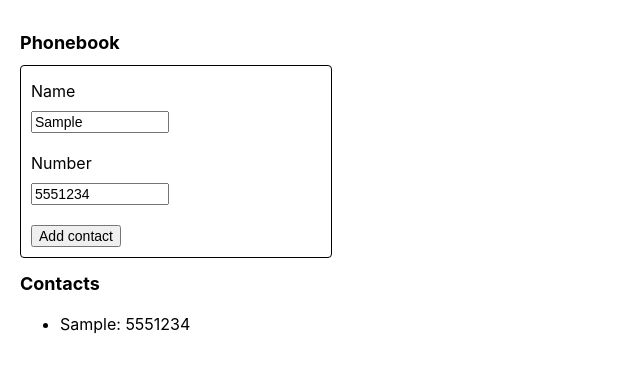
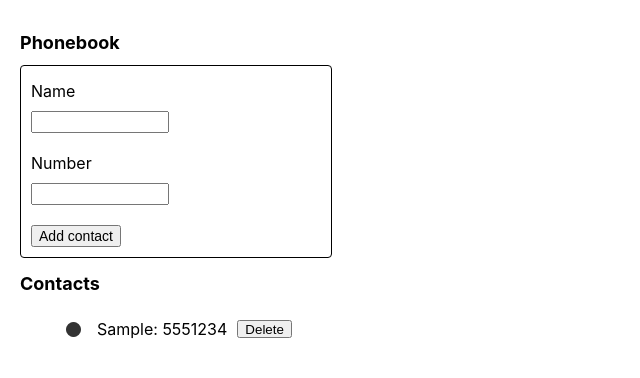
Before and after one commit to YehorBondarenko96/goit-react-hw-02-phonebook, a React (Create React App) app: page / in a window 1280 px wide. Both pictures are taken after typing "Sample", "5551234" into the empty fields and a click on the button "Add contact". Shown: the top 378 px of the page, without its empty margins (0-640 px from the left). Built offline with nearby package versions, Linux system fonts and the light colour scheme.

Commit message:
4.0.0-14.12.23

```diff
--- a/src/components/App.jsx
+++ b/src/components/App.jsx
@@ -14,10 +14,11 @@ export class App extends Component {
     const contactsInState = this.state.contacts;
     if(!contactsInState.some(contact => contact.name === newName)){
       this.setState((state) => ({
-        // name: [...state.name, newName],
           contacts: [...state.contacts,
           {id: nanoid(), name: newName, number: newNumb}]
         }))
+    } else{
+      alert(`${newName} is already in contacts.`)
     }};
 
   render(){
@@ -34,13 +35,14 @@ export class App extends Component {
       <div>
   <h1 className={css.phonebook}>Phonebook</h1>
   <ContactForm
-  // dataState={this.state}
   updateState={this.updateState}
   />
 
   <h2 className={css.contacts}>Contacts</h2>
   {/* <Filter ... /> */}
-  <ContactList dataContact={this.state}/>
+  <ContactList
+  dataContact={this.state}
+  />
 </div>
     </div>
   )}
--- a/src/components/ContactForm/ContactForm.jsx
+++ b/src/components/ContactForm/ContactForm.jsx
@@ -7,7 +7,8 @@ export class ContactForm extends Component {
         evt.preventDefault();
         const newName = evt.currentTarget.elements.name.value;
         const newNumb = evt.currentTarget.elements.number.value
-        this.props.updateState(newName, newNumb)
+        this.props.updateState(newName, newNumb);
+        evt.currentTarget.reset();
     };
 
 
--- a/src/components/ContactList/ContactList.jsx
+++ b/src/components/ContactList/ContactList.jsx
@@ -3,11 +3,12 @@ import css from '../Styles.module.css';
 export const ContactList = ({dataContact}) => {
     const contacts = dataContact.contacts;
     return(
-        <ul>
+        <ul className={css.listContacts}>
             {contacts.length !== 0 &&
             contacts.map((contact) => (
             <li key={contact.id} className={css.itemContscts}>
-                {contact.name}: {contact.number}
+                <p className={css.pItemContacts}>{contact.name}: {contact.number}</p>
+                <button className={css.buttonDelete} type='button'>Delete</button>
             </li>
             ))
             }
--- a/src/components/Styles.module.css
+++ b/src/components/Styles.module.css
@@ -33,6 +33,34 @@
     font-size: 16px;
 }
 
+.listContacts{
+    list-style-type: disc;
+}
+
 .itemContscts{
     font-size: 16px;
+    display: flex;
+    flex-direction: row;
+    gap: 10px;
+    align-items: center;
 }
+
+.pItemContacts{
+    margin: 0;
+    padding: 0;
+}
+
+.itemContscts::before {
+    content: '\2022';
+    margin-bottom: 6px;
+    color: #333;
+    font-size: 48px;
+    line-height: 0.5;
+}
+
+.buttonDelete{
+    height: 18px;
+    display: flex;
+    justify-content: center;
+    align-items: center;
+}
```
